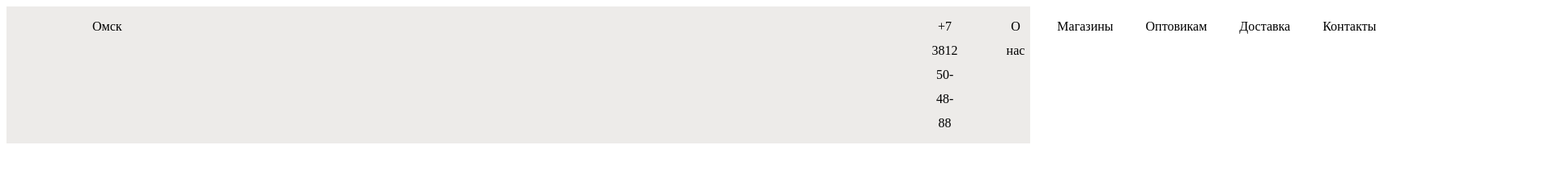
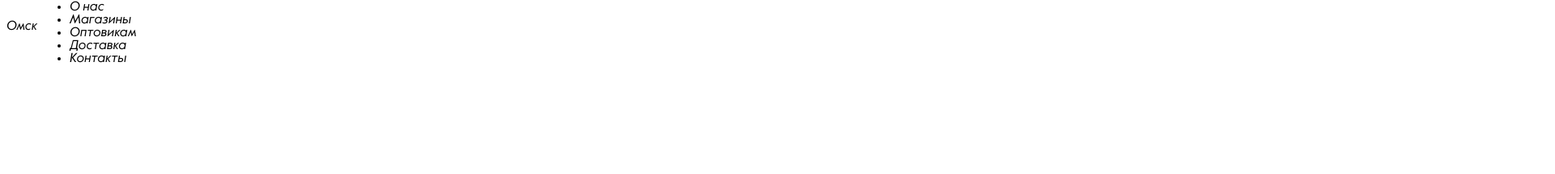
Before and after one commit to DanilOvsyannikov93/Test, a plain HTML site: page index.html in a window 1280 px wide. Shown: the whole page at 81% size, 1920 px wide, since content can reach past the window. Drawn offline with Linux system fonts and the light colour scheme.

Commit message:
zastryal

```diff
--- a/index.html
+++ b/index.html
@@ -1,21 +1,45 @@
 <!DOCTYPE html>
 <html lang="ru">
 <head>
-<title>Мечта - Мебельная компания</title>
-<link href="./style.css" rel="stylesheet" type="text/css">
+    <title>Мечта - Мебельная компания</title>
+    <link href="./style.css" rel="stylesheet" type="text/css">
+    <style>
+        .container {
+            display: flex;
+            align-items: center;
+            height: 50px;
+            width: 1920px;
+        }
+        .item {
+            font-size: 16px;
+            height: fit-content;
+            width: fit-content;
+        }
+        .item_1 {
+            justify-content: flex-start;
+        }
+        .item_2 {
+            justify-content: flex-end;
+        }
+    </style>
 
 </head>
 
 <body>
-    <div class="parent">
- <div class="word1 child">Омск</div>
- <div class="word2 child">+7 3812 50-48-88</div>
- <div class="word3 child">О нас</div>
- <div class="word4 child">Магазины</div>
- <div class="word4 child">Оптовикам</div>
- <div class="word4 child">Доставка</div>
- <div class="word5 child">Контакты</div>
-</div>
+    <div class="container">
+        <div class="item item_1">Омск</div>
+        <div class="item item_2">
+            <ul>
+                <li>+7 3812 50-48-88</li>
+                <li>О нас</li>
+                <li>Магазины</li>
+                <li>Оптовикам</li>
+                <li>Доставка</li>
+                <li>Контакты</li>
+            </ul>
+        </div>
+
+    </div>
 </body>
 
 </html>
--- a/style.css
+++ b/style.css
@@ -10,76 +10,3 @@
         font-size: normal;
         font-weight: 400;
     }
-.parent {
-    background: #EDEBE9;
-    display: flex;
-    flex-direction: row;
-    flex-wrap: nowrap;
-    line-height: 50px;
-    .child {
-        font-family: 'Value Sans Pro';
-        font-style: normal;
-        font-weight: 400;
-        font-size: 16px;
-        line-height: 30px;
-        text-align: center;
-    }
-}
-    .word1 {
-       font-family: 'Value Sans Pro';
-       font-style: normal;
-       font-weight: 400;
-       font-size: 14px;
-       line-height: 30px;
-       margin-top: 10px;
-       margin-bottom: 10px;
-       margin-left: 106px;
-    }
-    .word2 {
-       font-family: 'Value Sans Pro';
-       font-style: normal;
-       font-weight: 700;
-       font-size: 16px;
-       line-height: 30px;
-
-       margin-top: 10px;
-       margin-bottom: 10px;
-       margin-left: 1000px;
-       margin-right: 30px;
-    }
-    .word3 {
-       font-family: 'Value Sans Pro';
-       font-style: normal;
-       font-weight: 400;
-       font-size: 16px;
-       line-height: 30px;
-
-       margin-top: 10px;
-       margin-bottom: 10px;
-       margin-left: 30px;
-       margin-right: 20px;
-    }
-        .word4 {
-        font-family: 'Value Sans Pro';
-         font-style: normal;
-         font-weight: 400;
-         font-size: 16px;
-         line-height: 30px;
-
-         margin-top: 10px;
-         margin-bottom: 10px;
-         margin-left: 20px;
-         margin-right: 20px;
-     }
-     .word5 {
-        font-family: 'Value Sans Pro';
-        font-style: normal;
-        font-weight: 400;
-        font-size: 16px;
-        line-height: 30px;
-
-        margin-top: 10px;
-        margin-bottom: 10px;
-        margin-left: 20px;
-        margin-right: 79px;
-     }
```
